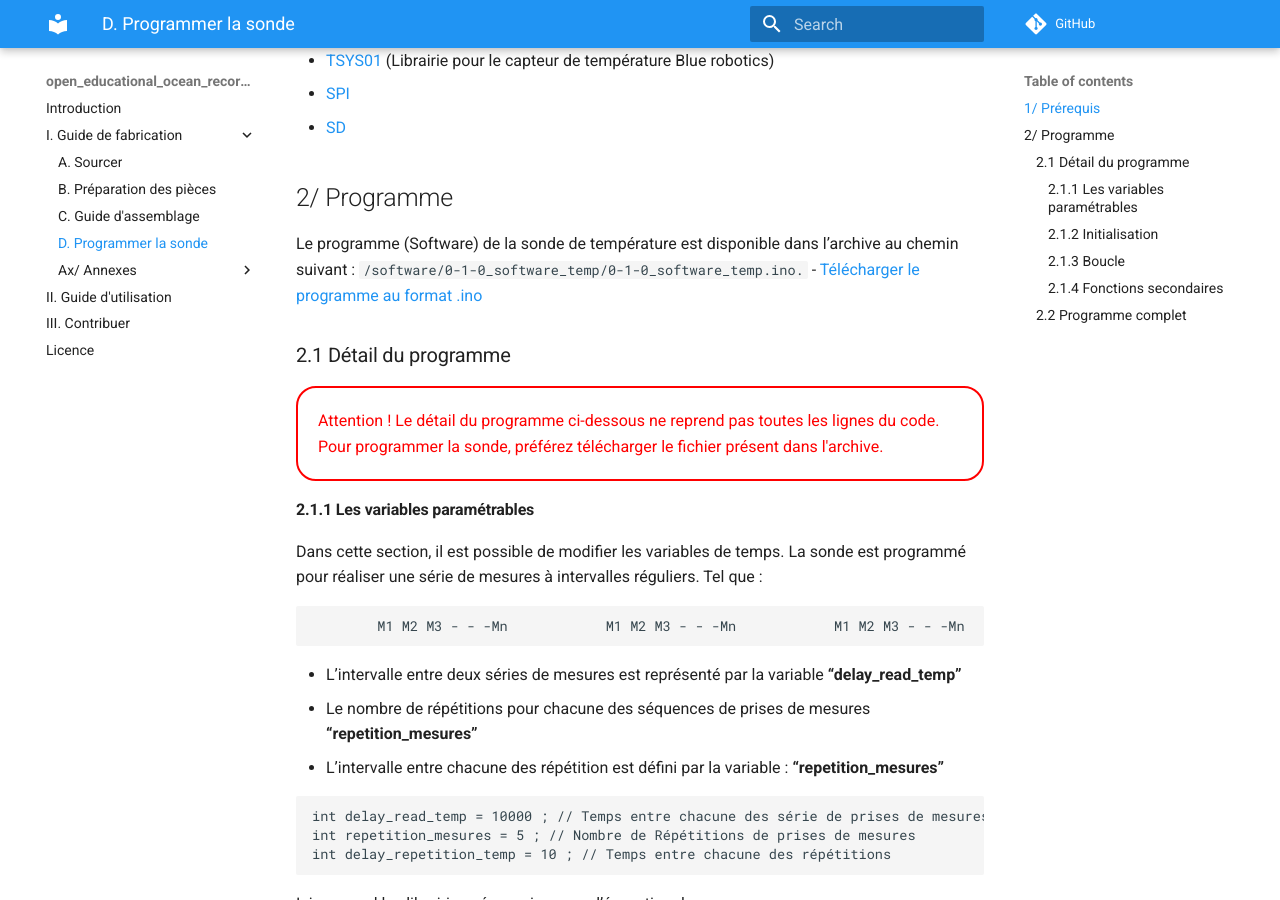
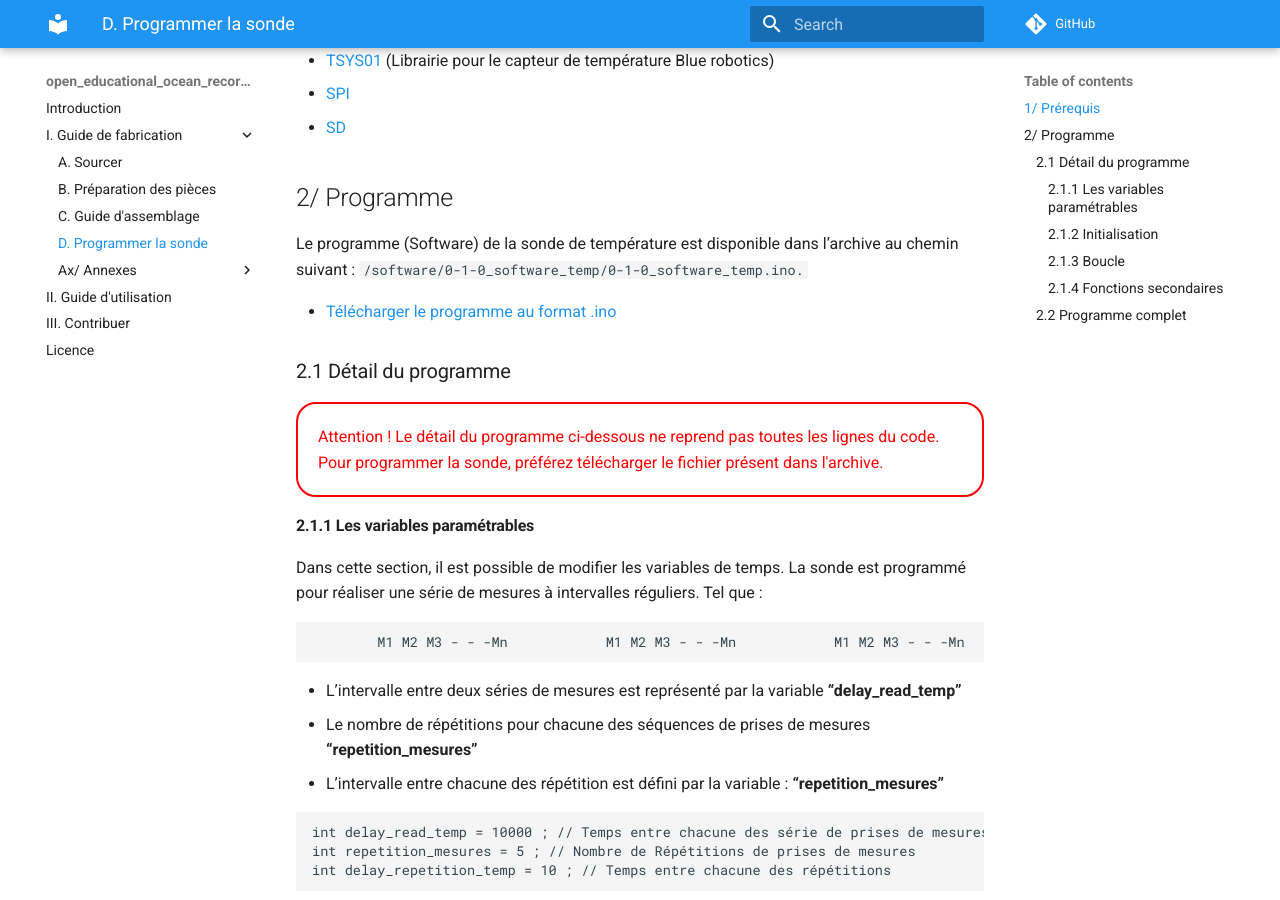
Before and after one commit to gheleguen/open_educational_ocean_recorder, an MkDocs documentation site: the page built from docs/0-1-0_guide_upload.md, in a window 1280 px wide and 900 px high, scrolled down 519 px. Built offline with MkDocs 1.6.1 and Material for MkDocs 9.7.7, drawn with Linux system fonts in a browser that asks for light colours; comment, search, counter and statistics services are not loaded.

````diff
--- a/docs/0-1-0_guide_upload.md
+++ b/docs/0-1-0_guide_upload.md
@@ -14,7 +14,8 @@ Ce présent guide détail le programme de la sonde de température. En aucun cas
 
 ## 2/ Programme
 Le programme (Software) de la sonde de température est disponible dans l'archive au chemin suivant : ```/software/0-1-0_software_temp/0-1-0_software_temp.ino.```
- - [Télécharger le programme au format .ino](https://github.com/gheleguen/open_educational_ocean_recorder/blob/main/software/0-1-0_software_temp/0-1-0_software_temp.ino)
+
+ * [Télécharger le programme au format .ino](https://github.com/gheleguen/open_educational_ocean_recorder/blob/main/software/0-1-0_software_temp/0-1-0_software_temp.ino)
 
 
 ### 2.1 Détail du programme
````
